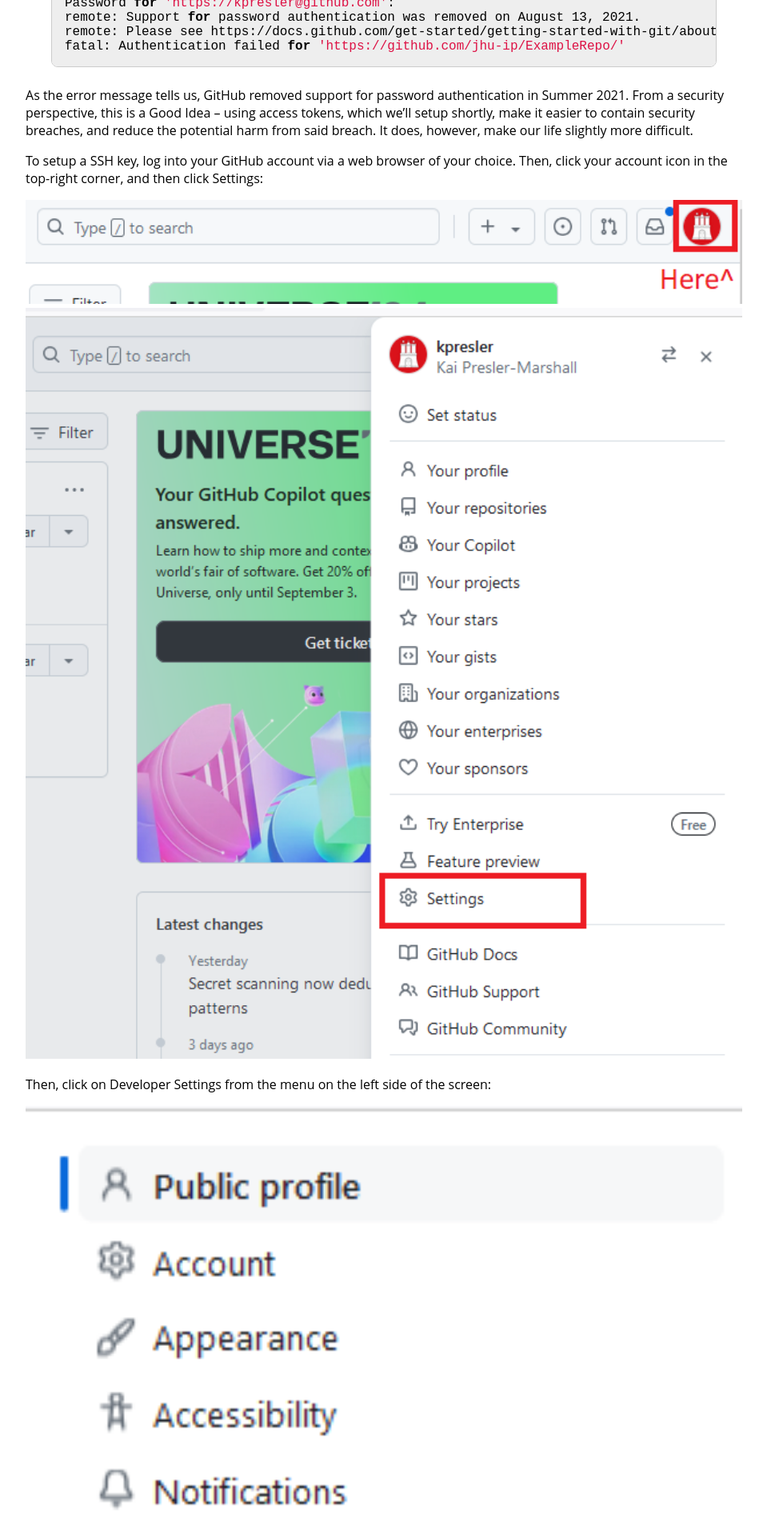
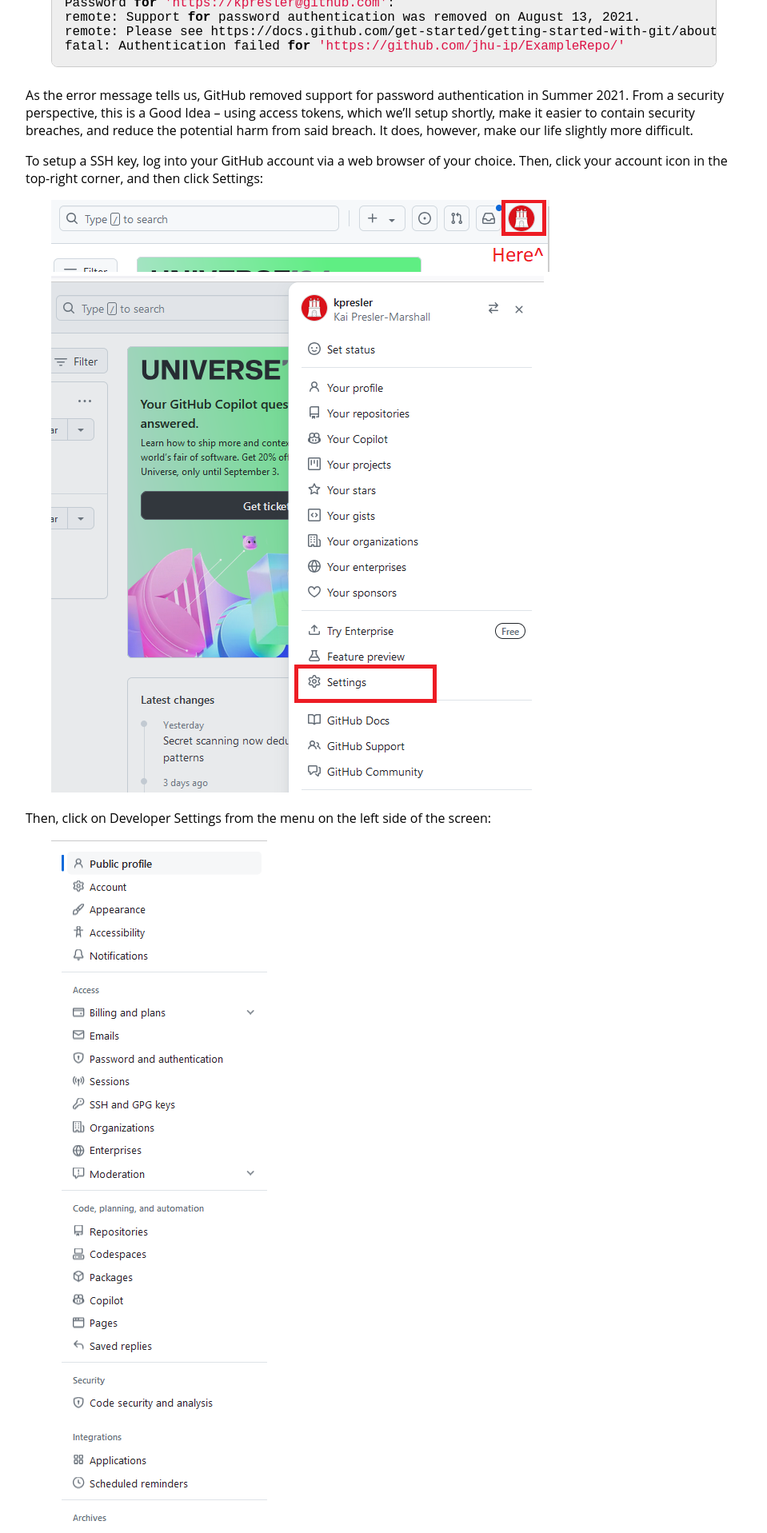
Before and after one commit to jhu-ip/cs220-f24, a Jekyll site: the page built from resources/github-ssh.md, in a window 1280 px wide. Shown: the part 739-2656 px from the top of the page at 80% size, without its empty margins (160-1119 px from the left). Built offline with Jekyll 4.4.1, drawn with Linux system fonts in a browser that asks for light colours.

Commit message:
fix image sizes

```diff
--- a/resources/github-ssh.md
+++ b/resources/github-ssh.md
@@ -39,28 +39,32 @@
 
 To setup a SSH key, log into your GitHub account via a web browser of your choice.  Then, click your account icon in the top-right corner, and then click Settings:
 
-![GitHub User Menu](img/gh-user-menu-1.png)
-![GitHub User Menu Settings](img/gh-user-menu-settings.png)
+
+<img alt="screenshot showing GitHub User Menu button" class="keep_original_size" src="img/gh-user-menu-1.png">
+<img alt="screenshot showing GitHub User Menu" class="keep_original_size" src="img/gh-user-menu-settings.png">
 
 Then, click on Developer Settings from the menu on the left side of the screen:
 
-![GitHub Developer Settings](img/gh-developer-settings.png)
+<img alt="screenshot showing GitHub developer settings" class="keep_original_size" src="img/gh-developer-settings.png">
 
 From here, click `Personal Access Tokens`, then `Tokens (classic)`
 
-![GitHub Access Tokens](img/gh-access-tokens.png)
+<img alt="screenshot showing GitHub Access Tokens" class="keep_original_size" src="img/gh-access-tokens.png">
 
 Now, click on `Generate New Token`, then `Generate New Token (classic)`:
 
-![Generate New Token](img/gh-new-token.png)
+<img alt="screenshot showing generating a new access token" class="keep_original_size" src="img/gh-new-token.png">
+
 
 From here, we'll give the new token we're creating a name, select an expiration date, and configure what permissions you want to grant this token.  This gets back to the idea of security from above -- if someone malicious steals your access token, they won't have full access to your account, only reduced access.  Obviously, we still want to keep our tokens secure.  A reasonable name for your token might be **CS 220**.  Either select **No Expiration Date**, or **Custom** and then enter an expiration date after the end of the semester (if you select **No Expiration Date**, GitHub will warn you that this is not a best practice.  It is not wrong, but no expiration is somewhat more convenient).  Finally, tick the box next to the `repo` permission, which will give this token full access to all repositories your account can create.  We don't need any other permissions, so at this point you can scroll to the bottom and click Generate Token.
 
-![New GitHub Token Settings](img/gh-new-token-settings.png)
+<img alt="screenshot showing settings for new GitHub token" class="keep_original_size" src="img/gh-new-token-settings.png">
+
 
 You should now get a message saying that your token has been created, as well as telling you what it is.  **Save your token somewhere that you won't use it** and now, you can use this token whenever Git asks you for a password.  Make sure that you clone all repositories using the HTTPS URL (which is the default one on GitHub):
 
-![Clone via HTTPS](img/gh-clone-https.png)
+<img alt="screenshot showing how to clone a repository via HTTPS" class="keep_original_size" src="img/gh-clone-https.png">
+
 
 
 ## Option 2: SSH Authentication
```
